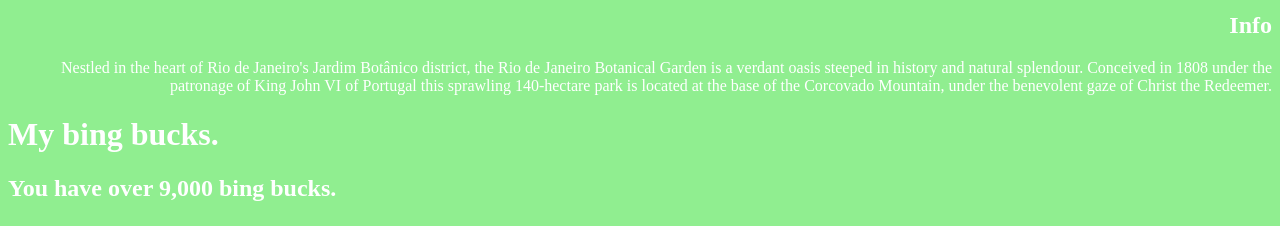
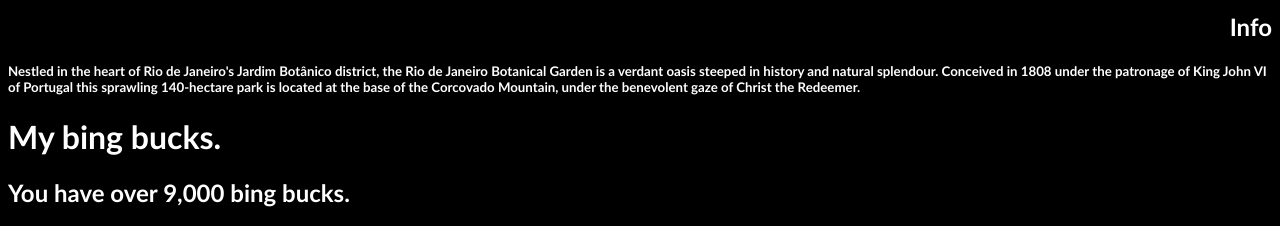
Before and after one commit to hkodzid/bing-recreation-crap, a plain HTML site: page index.html in a window 1280 px wide. Shown: the part 704-930 px from the top of the page. Drawn offline with Linux system fonts and the light colour scheme.

Commit message:
added font

```diff
--- a/bing stil.css
+++ b/bing stil.css
@@ -21,3 +21,7 @@
 body{
     background-color: lightgreen;
 }
+
+html{
+    font-family: 'Trebuchet MS', 'Lucida Sans Unicode', 'Lucida Grande', 'Lucida Sans', Arial, sans-serif;
+  }
--- a/index.html
+++ b/index.html
@@ -23,8 +23,8 @@
     <h1>Image of the day</h1>
     <img src="https://www.bing.com/th?id=OLC.GYZAYCk6TLg7vQ480x360&w=205&h=180&c=8&rs=1&qlt=90&o=6&dpr=1.3&pid=3.1&rm=2" alt="slika lol">
     <h2>Info</h2>
-    <p>Nestled in the heart of Rio de Janeiro's Jardim Botânico district, the Rio de Janeiro Botanical Garden is a verdant oasis steeped in history and natural splendour. Conceived in 1808 under the patronage of King John VI of Portugal this sprawling 140-hectare park is located at the base of the Corcovado Mountain, under the benevolent gaze of Christ the Redeemer.
-    </p>
+    <h5>Nestled in the heart of Rio de Janeiro's Jardim Botânico district, the Rio de Janeiro Botanical Garden is a verdant oasis steeped in history and natural splendour. Conceived in 1808 under the patronage of King John VI of Portugal this sprawling 140-hectare park is located at the base of the Corcovado Mountain, under the benevolent gaze of Christ the Redeemer.
+    </h5>
     <div class="logogo">
 <img src="https://static.wikia.nocookie.net/logopedia/images/a/ae/Microsoft_Bing.svg/revision/latest/scale-to-width-down/1000?cb=20201005204303" alt="">
     </div>
--- a/styl.css
+++ b/styl.css
@@ -45,7 +45,7 @@
   }
 
   body{
-    background-color: lightgreen;
+    background-color: black;
   }
 
   p{
@@ -55,3 +55,11 @@
   .bucks{
     text-align: left;
   }
+
+  html{
+    font-family: 'Trebuchet MS', 'Lucida Sans Unicode', 'Lucida Grande', 'Lucida Sans', Arial, sans-serif;
+  }
+
+h5{
+  color: white;
+}
```
